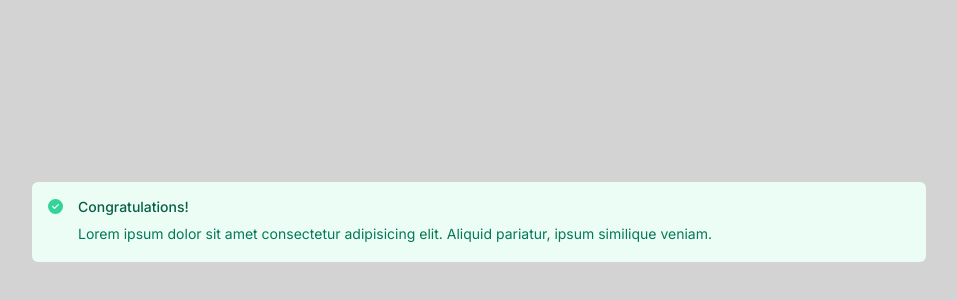
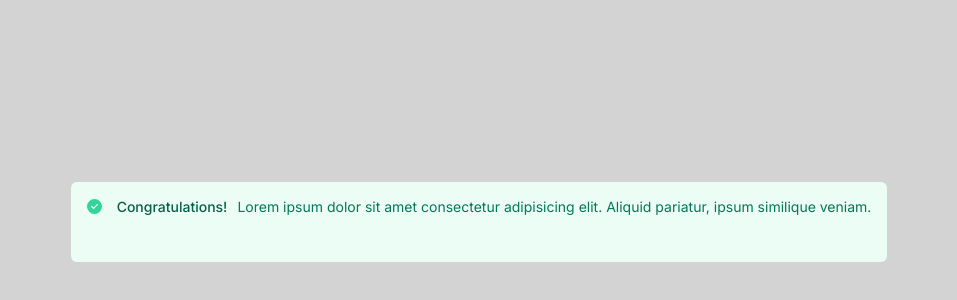
Before and after one commit to erzanthedev/component-library, a React (Create React App) app: page / in a window 1280 px wide. Shown: the part 178-478 px from the top of the page, without its empty margins (161-1118 px from the left). Built offline with nearby package versions, Linux system fonts and the light colour scheme.

Commit message:
feat: convert component to compound component

```diff
--- a/src/App.js
+++ b/src/App.js
@@ -1,13 +1,25 @@
 import Banner from "./components/banners/Banner";
+import BannerIcon from "./components/banners/BannerIcon";
+import BannerTitle from "./components/banners/BannerTitle";
+import BannerText from "./components/banners/BannerText";
 function App() {
   return (
     <main>
-      <Banner
-        variant="multi"
-        status="success"
-        title="Congratulations!"
-        text="Lorem ipsum dolor sit amet consectetur adipisicing elit. Aliquid pariatur, ipsum similique veniam."
-      />
+      {/* <Banner */}
+      {/*   variant="multi" */}
+      {/*   status="success" */}
+      {/*   title="Congratulations!" */}
+      {/*   text="Lorem ipsum dolor sit amet consectetur adipisicing elit. Aliquid pariatur, ipsum similique veniam." */}
+      {/* /> */}
+
+      <Banner status="success" variant="multi">
+        <BannerIcon status="success" />
+        <BannerTitle>Congratulations!</BannerTitle>
+        <BannerText>
+          Lorem ipsum dolor sit amet consectetur adipisicing elit. Aliquid
+          pariatur, ipsum similique veniam.
+        </BannerText>
+      </Banner>
     </main>
   );
 }
--- a/src/components/banners/Banner.js
+++ b/src/components/banners/Banner.js
@@ -1,15 +1,5 @@
-import icons from "../banners/icons";
-
-const Banner = ({ variant = "multi", status = "neutral", title, text }) => {
-  return (
-    <div className={`banner banner-${status} ${variant}`}>
-      <span className="banner-icon">{icons[status]}</span>
-      <div className="banner-content">
-        <h2 className="banner-title">{title}</h2>
-        <p className="banner-text">{text}</p>
-      </div>
-    </div>
-  );
+const Banner = ({ variant = "multi", status = "neutral", children }) => {
+  return <div className={`banner banner-${status} ${variant}`}>{children}</div>;
 };
 
 export default Banner;
--- /dev/null
+++ b/src/components/banners/BannerIcon.js
@@ -0,0 +1,7 @@
+import icons from "./icons";
+
+const BannerIcon = ({ status }) => {
+  return <span className="banner-icon">{icons[status]}</span>;
+};
+
+export default BannerIcon;
--- /dev/null
+++ b/src/components/banners/BannerText.js
@@ -0,0 +1,5 @@
+const BannerText = ({ children }) => {
+  return <p className="banner-text">{children}</p>;
+};
+
+export default BannerText;
--- /dev/null
+++ b/src/components/banners/BannerTitle.js
@@ -0,0 +1,5 @@
+const BannerTitle = ({ children }) => {
+  return <h2 className="banner-title">{children}</h2>;
+};
+
+export default BannerTitle;
```
